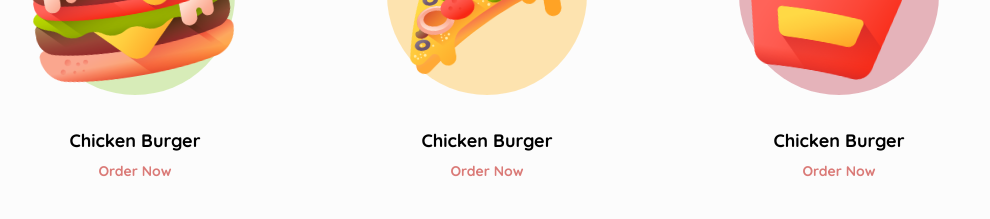
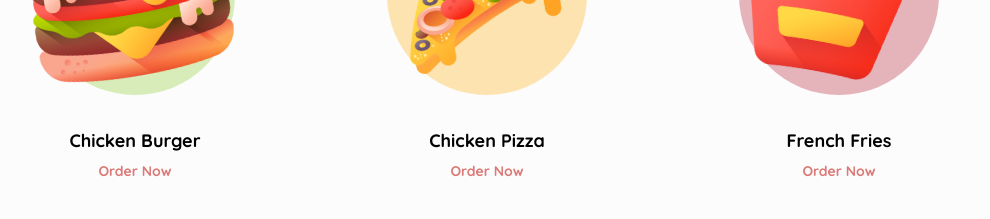
Before and after one commit to ayantechtop/Foodiny-Shopify-Frontend, a Next.js app: page / in a window 1280 px wide. Shown: the part 840-1059 px from the top of the page, without its empty margins (153-1143 px from the left). Built offline with nearby package versions, Linux system fonts and the light colour scheme.

Commit message:
fix(best-category): :pencil: Fix typo

```diff
--- a/src/components/main/bestCategory/index.tsx
+++ b/src/components/main/bestCategory/index.tsx
@@ -14,13 +14,13 @@ const bestCategoryItems = [
   {
     id: 2,
     src: '/pizza.png',
-    title: 'Chicken Burger',
+    title: 'Chicken Pizza',
     backgroundColor: '#ffcc64',
   },
   {
     id: 3,
     src: '/french-fries-2.png',
-    title: 'Chicken Burger',
+    title: 'French Fries',
     backgroundColor: '#d06c7a',
   },
 ]
```
